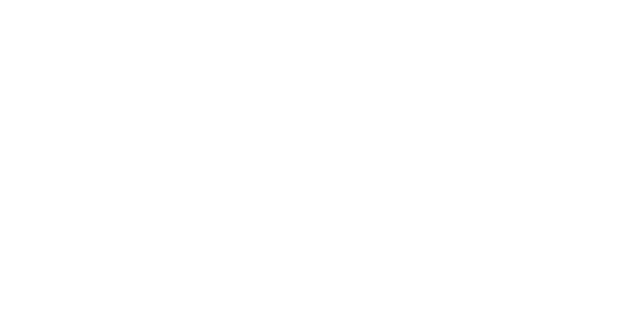
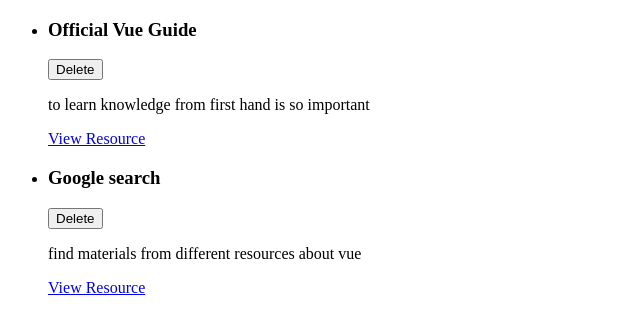
Before and after one commit to fuadsuleyman/my-learnings-vue, a Vue app: page / in a window 1280 px wide. Shown: the top 334 px of the page, without its empty margins (0-640 px from the left). Built offline with nearby package versions, Linux system fonts and the light colour scheme.

Commit message:
create App.vue and ResourceItem component and show in screen via props

```diff
--- /dev/null
+++ b/src/App.vue
@@ -0,0 +1,30 @@
+<template>
+  <ul>
+    <resource-item-vue v-for="res in storedResources" :key="res.id" :title="res.title" :link="res.link" :description="res.description"></resource-item-vue>
+  </ul>
+</template>
+
+<script>
+import ResourceItemVue from './components/learning-resources/ResourceItem.vue';
+export default {
+  components: { ResourceItemVue },
+  data() {
+    return {
+      storedResources: [
+        {
+          id: 'official guide',
+          title: 'Official Vue Guide',
+          description: 'to learn knowledge from first hand is so important',
+          link: 'https://vuejs.org/',
+        },
+        {
+          id: 'search materials',
+          title: 'Google search',
+          description: 'find materials from different resources about vue',
+          link: 'https://google.com/',
+        },
+      ],
+    };
+  },
+};
+</script>
--- /dev/null
+++ b/src/components/learning-resources/ResourceItem.vue
@@ -0,0 +1,26 @@
+<template>
+    <li>
+        <div>
+            <header>
+                <h3>{{ title }}</h3>
+                <button>Delete</button>
+            </header>
+        </div>
+        <p>{{ description }}</p>
+        <nav>
+            <a :href="link">View Resource</a>
+        </nav>
+    </li>
+</template>
+
+<script>
+export default {
+    props: [
+        "id", "title", "description", "link"
+    ],
+    data() {
+        return {}
+
+    },
+}
+</script>
--- a/src/main.js
+++ b/src/main.js
@@ -1,3 +1,7 @@
 import { createApp } from 'vue';
 
-createApp({}).mount('#app');
+import App from './App.vue';
+
+const app = createApp(App)
+
+app.mount('#app');
```
Also changed, not shown: 1 other file (tests, documents, lock files or other folders).
